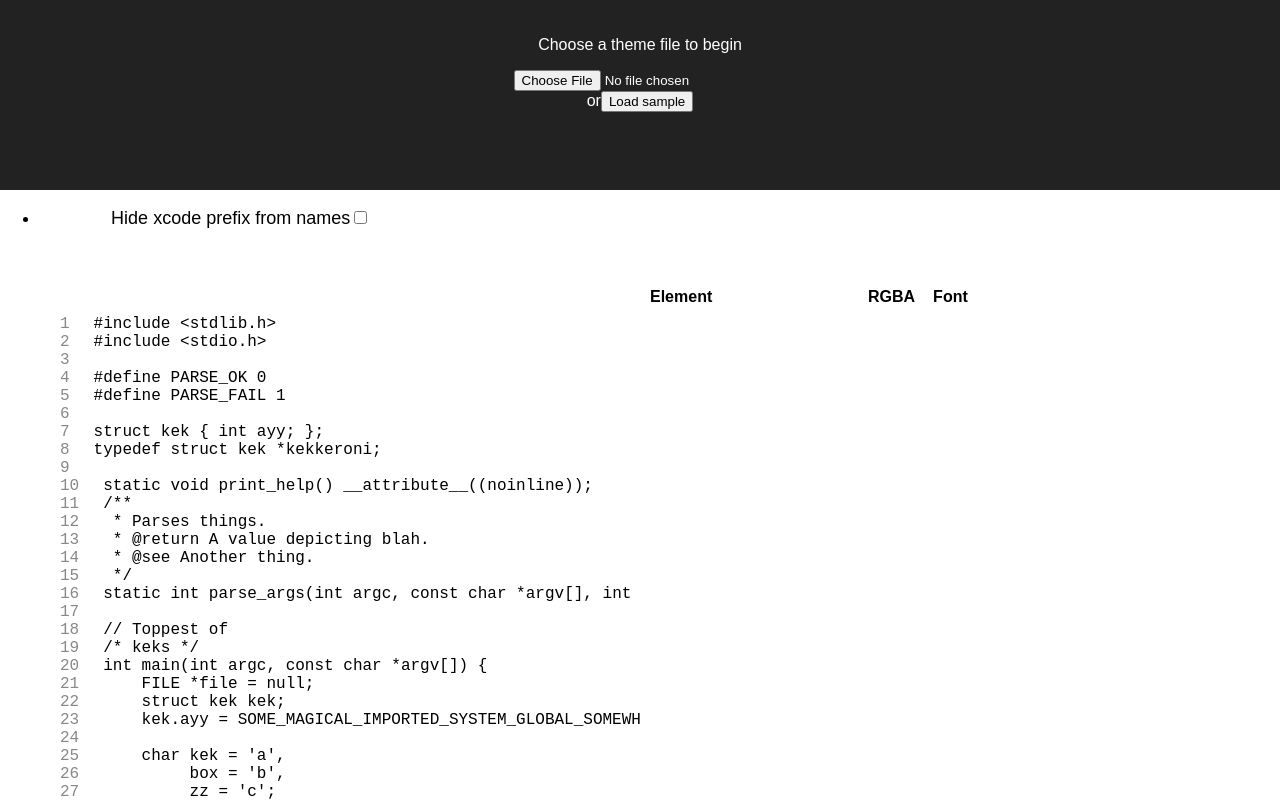
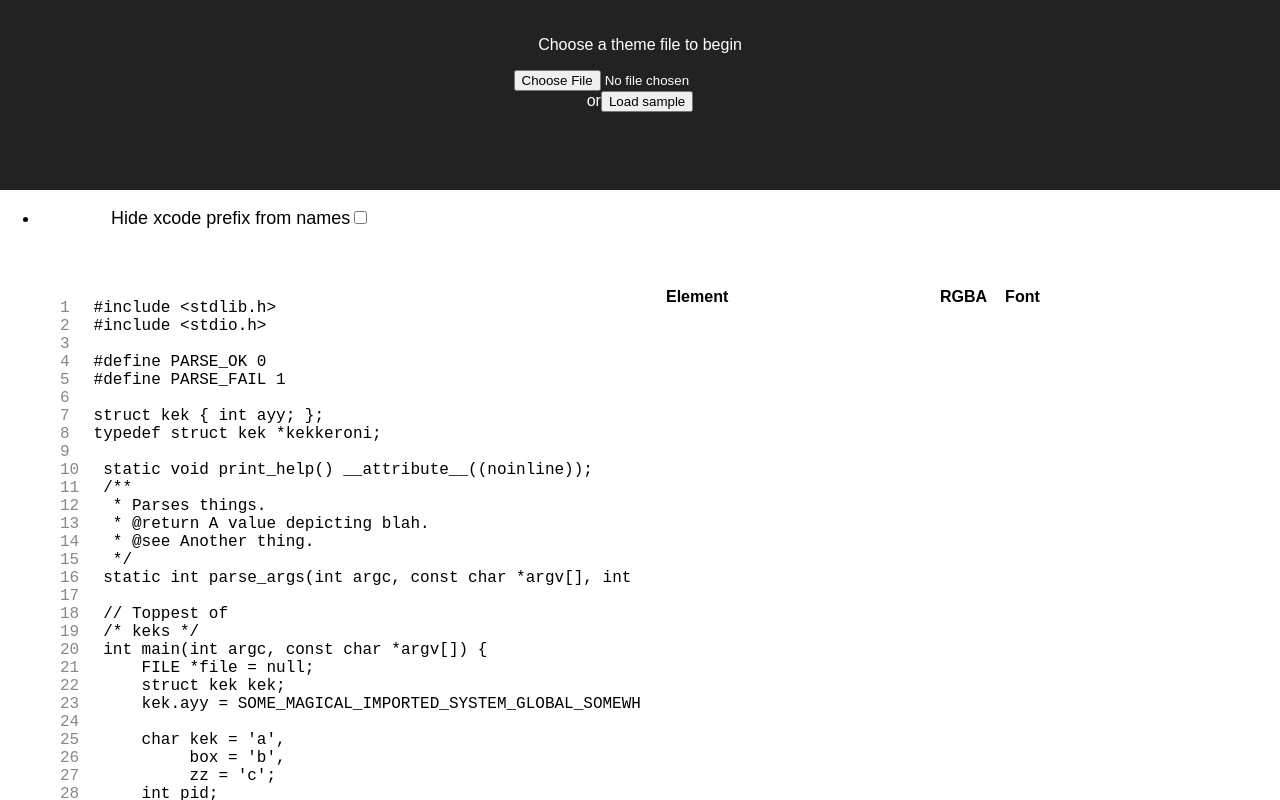
Before and after one commit to cxcorp/xccolortheme-editor, a React (Create React App) app: page / in a window 1280 px wide. Shown: the top 800 px of the page. Built offline with nearby package versions, Linux system fonts and the light colour scheme.

Commit message:
Add some padding to the theme editor component

```diff
--- a/src/components/SyntaxDisplay.scss
+++ b/src/components/SyntaxDisplay.scss
@@ -2,6 +2,7 @@
     text-align: left;
 
     &__code {
+        margin-top: 0;
         padding: 1em 1em 1em 0.5em;
         overflow-x: scroll;
         counter-reset: line;
--- a/src/components/ThemeEditor.scss
+++ b/src/components/ThemeEditor.scss
@@ -2,8 +2,10 @@
     text-align: left;
     font-size: 16px;
 
+    padding: 0 1em;
+
     &__header-element {
-        width: 12.5em;
+        width: 16em;
     }
 }
 
```
